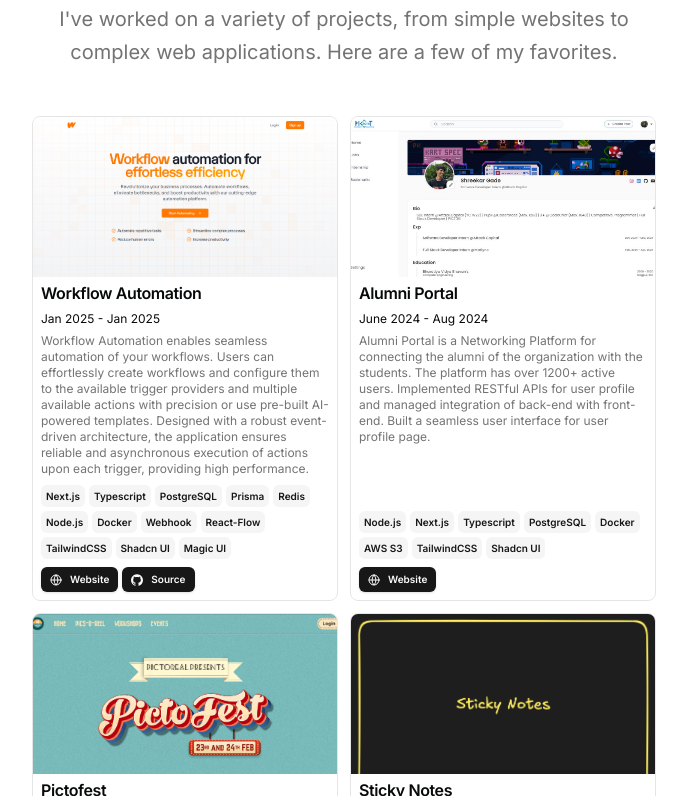
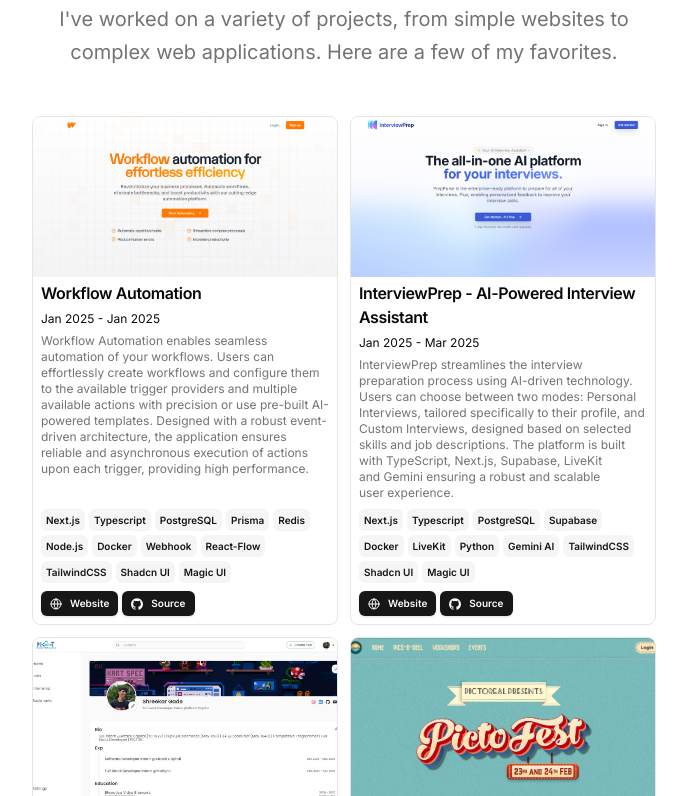
Before and after one commit to Shreekar11/Portfolio, a Next.js app: page / in a window 1280 px wide. Shown: the part 1244-2040 px from the top of the page, without its empty margins (296-983 px from the left). Built offline with nearby package versions, Linux system fonts and the light colour scheme.

Commit message:
chore: update resume data

```diff
--- a/src/data/resume.tsx
+++ b/src/data/resume.tsx
@@ -185,41 +185,41 @@
       image: "/workflows.png",
       video: "",
     },
-    // {
-    //   title: "InterviewPrep - AI-Powered Interview Assistant",
-    //   href: "https://interviewprep-sigma.vercel.app/",
-    //   dates: "Jan 2025 - Mar 2025",
-    //   active: true,
-    //   description:
-    //     "InterviewPrep streamlines the interview preparation process using AI-driven technology. Users can choose between two modes: Personal Interviews, tailored specifically to their profile, and Custom Interviews, designed based on selected skills and job descriptions. The platform is built with TypeScript, Next.js, Supabase, LiveKit and Gemini ensuring a robust and scalable user experience.",
-    //   technologies: [
-    //     "Next.js",
-    //     "Typescript",
-    //     "PostgreSQL",
-    //     "Supabase",
-    //     "Docker",
-    //     "LiveKit",
-    //     "Python",
-    //     "Gemini AI",
-    //     "TailwindCSS",
-    //     "Shadcn UI",
-    //     "Magic UI",
-    //   ],
-    //   links: [
-    //     {
-    //       type: "Website",
-    //       href: "https://interviewprep-sigma.vercel.app/",
-    //       icon: <Icons.globe className="size-3" />,
-    //     },
-    //     {
-    //       type: "Source",
-    //       href: "https://github.com/Shreekar11/AI-Interviewer",
-    //       icon: <Icons.github className="size-3" />,
-    //     },
-    //   ],
-    //   image: "/interview.png",
-    //   video: "",
-    // },
+    {
+      title: "InterviewPrep - AI-Powered Interview Assistant",
+      href: "https://interviewprep-sigma.vercel.app/",
+      dates: "Jan 2025 - Mar 2025",
+      active: true,
+      description:
+        "InterviewPrep streamlines the interview preparation process using AI-driven technology. Users can choose between two modes: Personal Interviews, tailored specifically to their profile, and Custom Interviews, designed based on selected skills and job descriptions. The platform is built with TypeScript, Next.js, Supabase, LiveKit and Gemini ensuring a robust and scalable user experience.",
+      technologies: [
+        "Next.js",
+        "Typescript",
+        "PostgreSQL",
+        "Supabase",
+        "Docker",
+        "LiveKit",
+        "Python",
+        "Gemini AI",
+        "TailwindCSS",
+        "Shadcn UI",
+        "Magic UI",
+      ],
+      links: [
+        {
+          type: "Website",
+          href: "https://interviewprep-sigma.vercel.app/",
+          icon: <Icons.globe className="size-3" />,
+        },
+        {
+          type: "Source",
+          href: "https://github.com/Shreekar11/AI-Interviewer",
+          icon: <Icons.github className="size-3" />,
+        },
+      ],
+      image: "/interview.png",
+      video: "",
+    },
     {
       title: "Alumni Portal",
       href: "https://alumniportal-test.netlify.app/",
```
